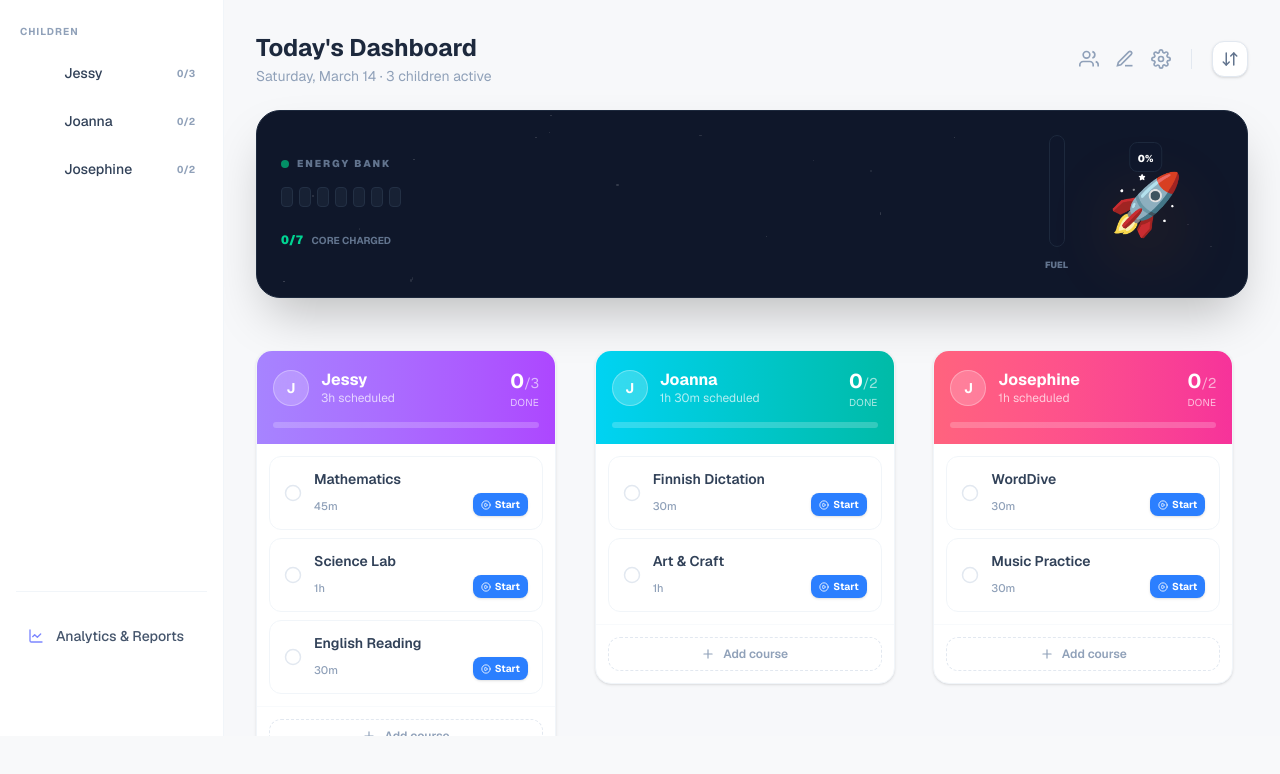
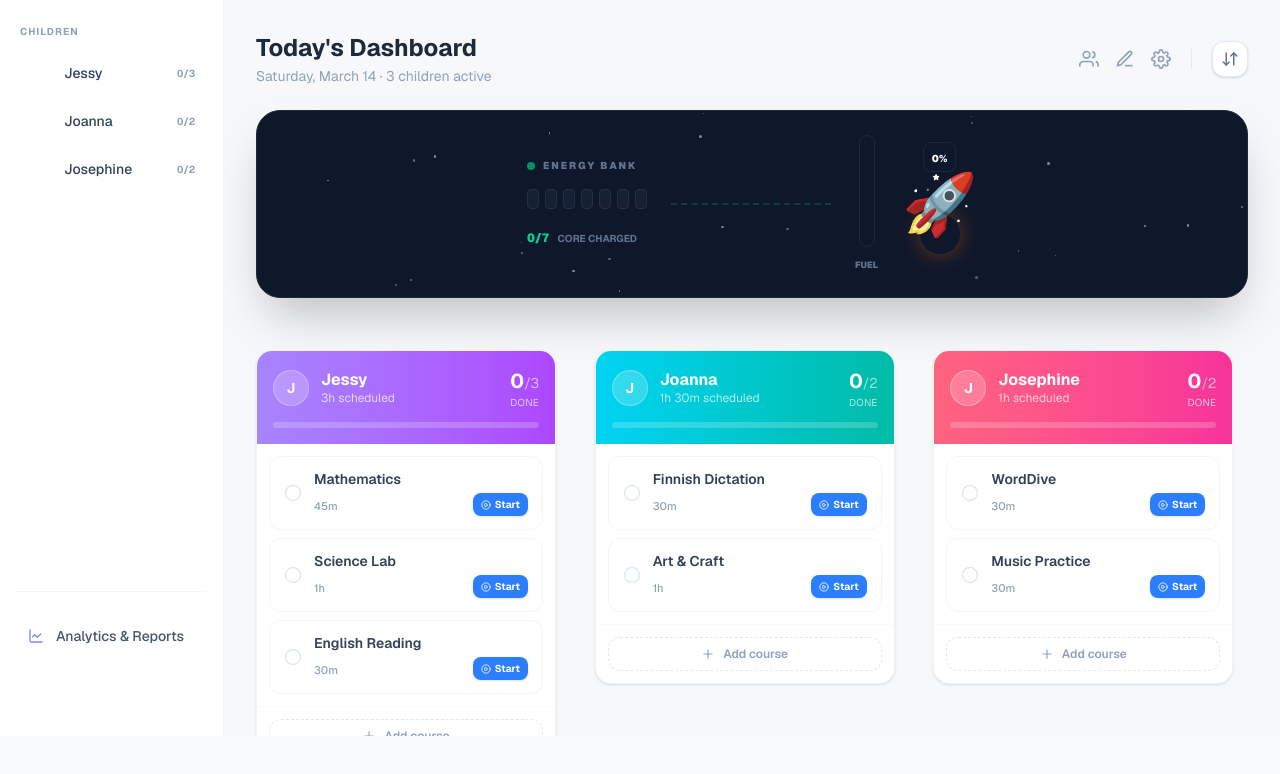
Before and after one commit to ALEX-SOPHIA/homeschool-dashboard, a Next.js app: page / in a window 1280 px wide. Shown: the top 774 px of the page. Built offline with nearby package versions, Linux system fonts and the light colour scheme.

Commit message:
feat: implement multi-stage rocket liftoff protocol with keyframe animations and energy conduit

```diff
--- a/src/components/TaskDashboard.tsx
+++ b/src/components/TaskDashboard.tsx
@@ -1,8 +1,139 @@
 'use client';
 
-import { useState, useEffect, useRef } from 'react';
+import { useState, useEffect, useRef, useMemo } from 'react';
 import { Clock, CheckCircle2, PlayCircle, Plus, Image as ImageIcon, Circle, Trash2, UserPlus, X } from 'lucide-react';
 import { useTaskStore } from '@/store/useTaskStore';
+
+/* ── Rocket Launchpad Sub-component ── */
+function RocketLaunchpad({ totalTasks, completedTasks, percentage, flameGlow }: {
+    totalTasks: number;
+    completedTasks: number;
+    percentage: number;
+    flameGlow: string;
+}) {
+    const [launchSequence, setLaunchSequence] = useState<'idle' | 'shaking' | 'whoosh' | 'celebration'>('idle');
+
+    // Stable star positions (avoid re-randomising on every render)
+    const stars = useMemo(() =>
+        [...Array(25)].map(() => ({
+            top: `${Math.random() * 100}%`,
+            left: `${Math.random() * 100}%`,
+            size: `${1 + Math.random() * 2}px`,
+            delay: `${Math.random() * 4}s`,
+        })), []);
+
+    // Multi-stage launch timer
+    useEffect(() => {
+        if (percentage === 100 && totalTasks > 0 && launchSequence === 'idle') {
+            setLaunchSequence('shaking');
+            const whooshTimer = setTimeout(() => setLaunchSequence('whoosh'), 1000);
+            const celebTimer = setTimeout(() => setLaunchSequence('celebration'), 1500);
+            return () => { clearTimeout(whooshTimer); clearTimeout(celebTimer); };
+        }
+        if (percentage < 100 && launchSequence !== 'idle') {
+            setLaunchSequence('idle');
+        }
+    }, [percentage, totalTasks, launchSequence]);
+
+    const isCelebrating = launchSequence === 'celebration';
+
+    return (
+        <div className="bg-[#0f172a] p-6 rounded-3xl shadow-2xl mb-8 relative overflow-hidden min-h-[160px] border border-slate-800">
+            {/* Stars */}
+            <div className="absolute inset-0 pointer-events-none">
+                {stars.map((s, i) => (
+                    <div
+                        key={i}
+                        className="absolute bg-white rounded-full animate-pulse opacity-30"
+                        style={{ top: s.top, left: s.left, width: s.size, height: s.size, animationDelay: s.delay }}
+                    />
+                ))}
+            </div>
+
+            {isCelebrating ? (
+                <div className="flex flex-col items-center justify-center relative z-10 py-4 animate-in fade-in zoom-in duration-700">
+                    <div className="text-6xl mb-4 animate-bounce">🌕</div>
+                    <h3 className="text-4xl font-black text-transparent bg-clip-text bg-gradient-to-r from-blue-400 via-emerald-400 to-indigo-400 tracking-tighter uppercase italic">
+                        LIFTOFF! 🚀✨
+                    </h3>
+                    <p className="text-slate-400 font-bold text-lg mt-2 tracking-wide uppercase">
+                        Mission accomplished! Everything is finished!
+                    </p>
+                </div>
+            ) : (
+                <div className="max-w-4xl mx-auto flex items-center justify-center gap-6 relative z-10">
+                    {/* Left: Energy Bank */}
+                    <div className="flex flex-col gap-3 shrink-0">
+                        <div className="flex items-center gap-2 mb-1">
+                            <div className="w-2 h-2 rounded-full bg-emerald-500 animate-pulse" />
+                            <h3 className="text-[10px] font-black text-slate-500 uppercase tracking-[0.2em]">Energy Bank</h3>
+                        </div>
+                        <div className="flex flex-wrap gap-1.5 max-w-[220px]">
+                            {[...Array(totalTasks)].map((_, i) => (
+                                <div
+                                    key={i}
+                                    className={`w-3 h-5 rounded-[4px] transition-all duration-500 ${
+                                        i < completedTasks
+                                            ? 'bg-emerald-500 shadow-[0_0_12px_rgba(16,185,129,0.8)]'
+                                            : 'bg-slate-800 border border-slate-700 opacity-60'
+                                    }`}
+                                />
+                            ))}
+                            {totalTasks === 0 && (
+                                <div className="text-slate-600 text-[10px] italic">Awaiting missions...</div>
+                            )}
+                        </div>
+                        <div className="mt-1">
+                            <span className="text-emerald-400 font-black text-xs tabular-nums">{completedTasks}/{totalTasks}</span>
+                            <span className="text-slate-500 font-bold text-[10px] ml-2 uppercase">Core charged</span>
+                        </div>
+                    </div>
+
+                    {/* Center: Energy Conduit */}
+                    <div className="flex-1 min-w-[60px] max-w-[160px] relative h-[2px] border-t-2 border-dashed border-emerald-700/40 self-center">
+                        {completedTasks > 0 && [...Array(3)].map((_, i) => (
+                            <span
+                                key={i}
+                                className="absolute top-1/2 -translate-y-1/2 w-1.5 h-1.5 rounded-full bg-emerald-400 animate-energy-particle"
+                                style={{ animationDelay: `${i * 0.6}s` }}
+                            />
+                        ))}
+                    </div>
+
+                    {/* Right: Rocket & Fuel */}
+                    <div className="flex items-center gap-6 shrink-0">
+                        <div className="flex flex-col items-center">
+                            <div className="h-28 w-4 bg-slate-900 rounded-full border border-slate-800 p-[2px] mb-3 overflow-hidden flex flex-col justify-end">
+                                <div
+                                    className="w-full bg-gradient-to-t from-emerald-600 to-emerald-400 transition-all duration-1000 ease-out rounded-full shadow-[0_0_10px_rgba(16,185,129,0.4)]"
+                                    style={{ height: `${percentage}%` }}
+                                />
+                            </div>
+                            <span className="text-[9px] font-black text-slate-500 uppercase">Fuel</span>
+                        </div>
+
+                        <div className={`relative ${launchSequence === 'shaking' ? 'animate-rocket-shake' : ''} ${launchSequence === 'whoosh' ? 'animate-rocket-liftoff' : ''}`}>
+                            {/* Flame Glow */}
+                            <div
+                                className="absolute -bottom-5 left-1/2 -translate-x-1/2 w-10 h-10 rounded-full transition-all duration-500"
+                                style={{ boxShadow: flameGlow }}
+                            />
+
+                            <div className="relative text-6xl select-none cursor-pointer hover:scale-110 transition-transform">
+                                🚀
+                            </div>
+
+                            {/* Percentage Label */}
+                            <div className="absolute -top-8 left-1/2 -translate-x-1/2 bg-slate-900 border border-slate-800 px-2 py-0.5 rounded-lg whitespace-nowrap">
+                                <span className="text-[10px] font-black text-white">{Math.round(percentage)}%</span>
+                            </div>
+                        </div>
+                    </div>
+                </div>
+            )}
+        </div>
+    );
+}
 
 interface TaskDashboardProps {
     onStartTasks: (tasks: { id: string, title: string, subject: string, targetDuration: string }[]) => void;
@@ -116,101 +247,17 @@ export default function TaskDashboard({ onStartTasks }: TaskDashboardProps) {
                     const totalTasks = groups.reduce((acc, g) => acc + g.tasks.length, 0);
                     const completedTasks = groups.reduce((acc, g) => acc + g.tasks.filter(t => t.status === 'completed').length, 0);
                     const percentage = totalTasks > 0 ? (completedTasks / totalTasks) * 100 : 0;
-                    const isLaunched = percentage === 100 && totalTasks > 0;
+                    const flameGlow = percentage === 100
+                        ? '0 0 30px 10px rgba(249, 115, 22, 1), 0 0 100px 30px rgba(249, 115, 22, 0.8)'
+                        : `0 0 ${20 + percentage / 2}px rgba(249, 115, 22, ${0.4 + percentage / 200})`;
 
                     return (
-                        <div className="bg-[#0f172a] p-6 rounded-3xl shadow-2xl mb-8 relative overflow-hidden min-h-[160px] flex items-center justify-between border border-slate-800">
-                            {/* Starry Background Effect */}
-                            <div className="absolute inset-0 opacity-20 pointer-events-none">
-                                {[...Array(20)].map((_, i) => (
-                                    <div
-                                        key={i}
-                                        className="absolute bg-white rounded-full animate-pulse"
-                                        style={{
-                                            top: `${Math.random() * 100}%`,
-                                            left: `${Math.random() * 100}%`,
-                                            width: `${Math.random() * 3}px`,
-                                            height: `${Math.random() * 3}px`,
-                                            animationDelay: `${Math.random() * 3}s`
-                                        }}
-                                    />
-                                ))}
-                            </div>
-
-                            {isLaunched ? (
-                                <div className="flex-1 flex flex-col items-center justify-center relative z-10 animate-in fade-in zoom-in duration-700">
-                                    <div className="text-6xl mb-4 animate-bounce">🌕</div>
-                                    <h3 className="text-4xl font-black text-transparent bg-clip-text bg-gradient-to-r from-blue-400 via-emerald-400 to-indigo-400 tracking-tighter uppercase italic">
-                                        LIFTOFF! 🚀✨
-                                    </h3>
-                                    <p className="text-slate-400 font-bold text-lg mt-2 tracking-wide uppercase">
-                                        Mission accomplished! Everything is finished!
-                                    </p>
-                                </div>
-                            ) : (
-                                <>
-                                    {/* Left: Energy Bank */}
-                                    <div className="flex flex-col gap-3 relative z-10 w-1/2">
-                                        <div className="flex items-center gap-2 mb-1">
-                                            <div className="w-2 h-2 rounded-full bg-emerald-500 animate-pulse" />
-                                            <h3 className="text-[10px] font-black text-slate-500 uppercase tracking-[0.2em]">Energy Bank</h3>
-                                        </div>
-                                        <div className="flex flex-wrap gap-1.5 max-w-[280px]">
-                                            {[...Array(totalTasks)].map((_, i) => (
-                                                <div
-                                                    key={i}
-                                                    className={`w-3 h-5 rounded-[4px] transition-all duration-500 ${
-                                                        i < completedTasks
-                                                            ? 'bg-emerald-500 shadow-[0_0_12px_rgba(16,185,129,0.8)]'
-                                                            : 'bg-slate-800 border border-slate-700 opacity-60'
-                                                    }`}
-                                                />
-                                            ))}
-                                            {totalTasks === 0 && (
-                                                <div className="text-slate-600 text-[10px] italic">Awaiting missions...</div>
-                                            )}
-                                        </div>
-                                        <div className="mt-2">
-                                            <span className="text-emerald-400 font-black text-xs tabular-nums">
-                                                {completedTasks}/{totalTasks}
-                                            </span>
-                                            <span className="text-slate-500 font-bold text-[10px] ml-2 uppercase">Core charged</span>
-                                        </div>
-                                    </div>
-
-                                    {/* Right: Rocket & Fuel */}
-                                    <div className="flex items-center gap-10 relative z-10 pr-10">
-                                        <div className="flex flex-col items-center">
-                                            {/* Master Fuel Bar */}
-                                            <div className="h-28 w-4 bg-slate-900 rounded-full border border-slate-800 p-[2px] mb-3 overflow-hidden flex flex-col justify-end">
-                                                <div
-                                                    className="w-full bg-gradient-to-t from-emerald-600 to-emerald-400 transition-all duration-1000 ease-out rounded-full shadow-[0_0_10px_rgba(16,185,129,0.4)]"
-                                                    style={{ height: `${percentage}%` }}
-                                                />
-                                            </div>
-                                            <span className="text-[9px] font-black text-slate-500 uppercase">Fuel</span>
-                                        </div>
-
-                                        <div className="relative group">
-                                            {/* Thrust Glow */}
-                                            <div
-                                                className="absolute -bottom-4 left-1/2 -translate-x-1/2 w-12 h-12 bg-orange-500 rounded-full blur-2xl opacity-20 animate-pulse transition-all duration-1000"
-                                                style={{ opacity: (percentage / 100) * 0.4 }}
-                                            />
-
-                                            <div className="relative text-6xl group-hover:scale-110 transition-transform cursor-pointer select-none">
-                                                🚀
-                                            </div>
-
-                                            {/* Percentage Label */}
-                                            <div className="absolute -top-8 left-1/2 -translate-x-1/2 bg-slate-900 border border-slate-800 px-2 py-0.5 rounded-lg whitespace-nowrap">
-                                                <span className="text-[10px] font-black text-white">{Math.round(percentage)}%</span>
-                                            </div>
-                                        </div>
-                                    </div>
-                                </>
-                            )}
-                        </div>
+                        <RocketLaunchpad
+                            totalTasks={totalTasks}
+                            completedTasks={completedTasks}
+                            percentage={percentage}
+                            flameGlow={flameGlow}
+                        />
                     );
                 })()}
             </div>
```
Also changed, not shown: src/app/globals.css (+38 -0 lines).
